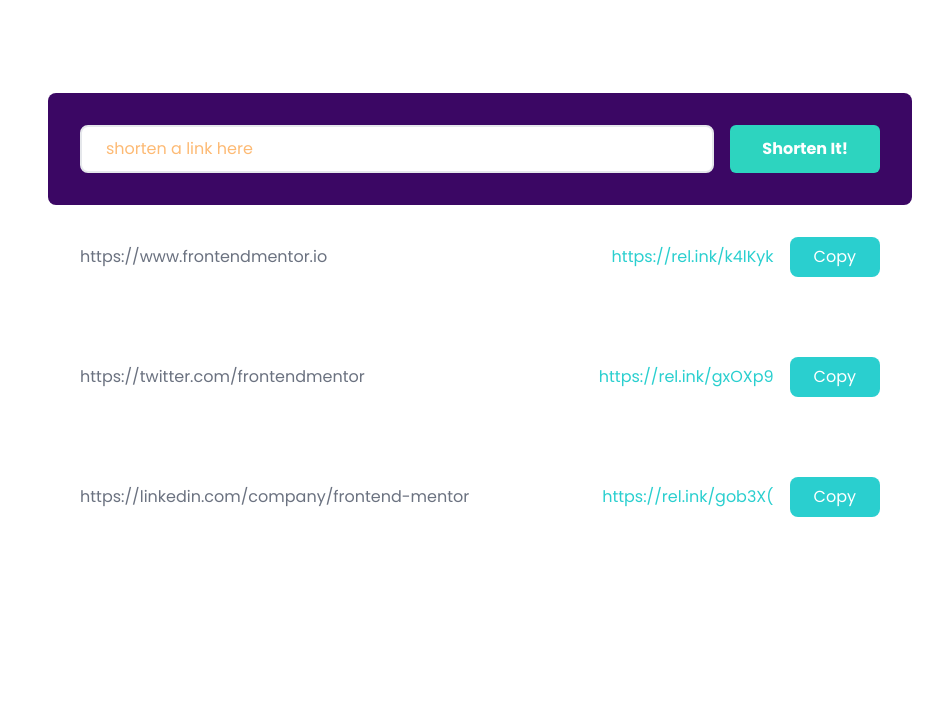
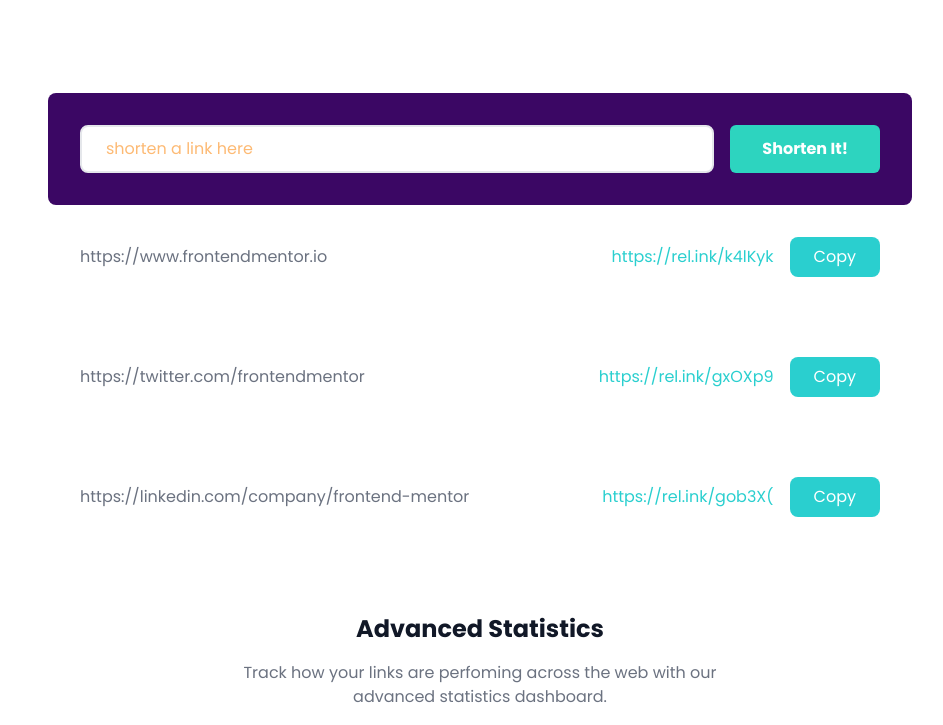
Before and after one commit to VPontis15/shortly, a website: page index.html in a window 1280 px wide. Shown: the part 479-1204 px from the top of the page, without its empty margins (160-1103 px from the left). Before the commit the page ends 1044 px from the top, so only its background shows below. Drawn offline with Linux system fonts and the light colour scheme.

Commit message:
add advanced statistics section text

```diff
--- a/index.html
+++ b/index.html
@@ -74,7 +74,7 @@
             Shorten It!
           </button>
         </form>
-        <section class="links-container space-y-20 p-8">
+        <section class="links-container space-y-20 p-8 mb-16">
           <div class="row">
             <p>https://www.frontendmentor.io</p>
             <div class="flex gap-4 items-center">
@@ -97,6 +97,15 @@
             </div>
           </div>
         </section>
+        <div class="mx-auto space-y-4">
+          <h2 class="text-center text-gray-900 text-2xl font-bold">
+            Advanced Statistics
+          </h2>
+          <p class="text-gray-500 text-center max-w-[48ch] mx-auto">
+            Track how your links are perfoming across the web with our advanced
+            statistics dashboard.
+          </p>
+        </div>
       </div>
       <!-- /Container -->
     </div>
```
Also changed, not shown: css/style.css.
